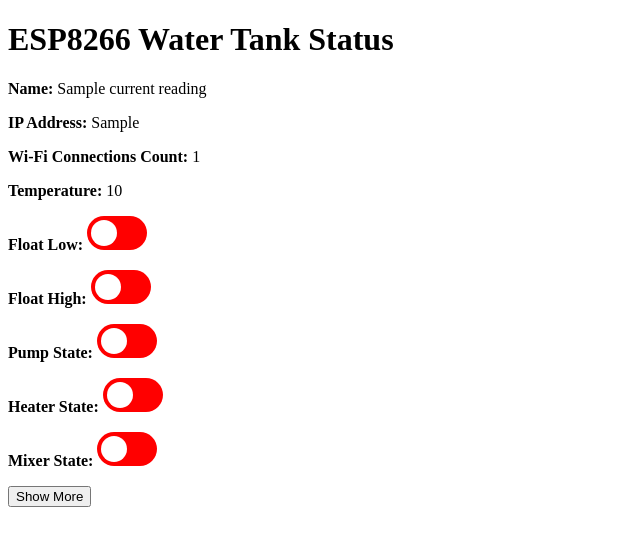
After one commit to Zibnmax/my_dumb_home, a Python web app: template templates/water-tank-test.html in a window 1280 px wide. The commit adds this page. Shown: the top 546 px of the page, without its empty margins (0-640 px from the left). Run offline with Jinja, Linux system fonts and the light colour scheme; the template is opened without the code that fills it: most values are stand-ins (such as "Sample title", 1, 10 or a date in 2020).

Commit message:
do some esp post manage

```diff
--- a/static/styles.css
+++ b/static/styles.css
@@ -3,7 +3,6 @@
     display: none;
   }
 
-/* Стиль для переключателя */
 .switch {
     position: relative;
     display: inline-block;
@@ -40,17 +39,14 @@
     border-radius: 50%;
   }
 
-  /* Стиль для зеленого переключателя */
   .green {
     background-color: green;
   }
 
-  /* Стиль для красного переключателя */
   .red {
     background-color: red;
   }
 
-  /* Изменение стиля ползунка при включенном состоянии */
   .slider input:checked + .slider:before {
     -webkit-transform: translateX(26px);
     -ms-transform: translateX(26px);
--- /dev/null
+++ b/templates/water-tank-test.html
@@ -0,0 +1,107 @@
+<!DOCTYPE html>
+<html>
+<head>
+    <link rel="stylesheet" type="text/css" href="/static/styles.css">
+    <title>ESP8266 Water Tank Status Test</title>
+</head>
+<body>
+    <h1>ESP8266 Water Tank Status</h1>
+    <p><strong>Name:</strong> {{ current_readings.self_name }}</p>
+    <p><strong>IP Address:</strong> {{ current_readings.local_ip }}</p>
+    <p><strong>Wi-Fi Connections Count:</strong> {{ current_readings.wifi_connections_count }}</p>
+    <p><strong>Temperature:</strong> {{ current_readings.temp }}</p>
+    <p><strong>Float Low:</strong>
+    <label class="switch">
+      <input type="checkbox" {% if current_readings.float_low %}checked{% endif %}>
+      <span class="slider {% if current_readings.float_low %}green{% else %}red{% endif %}"></span>
+    </label>
+    </p>
+    <p><strong>Float High:</strong>
+    <label class="switch">
+      <input type="checkbox" {% if current_readings.float_high %}checked{% endif %}>
+      <span class="slider {% if current_readings.float_high %}green{% else %}red{% endif %}"></span>
+    </label>
+    </p>
+    <p><strong>Pump State:</strong>
+    <label class="switch">
+      <input type="checkbox" {% if current_readings.pump_state %}checked{% endif %}>
+      <span class="slider {% if current_readings.pump_state %}green{% else %}red{% endif %}"></span>
+    </label>
+    </p>
+    <p><strong>Heater State:</strong>
+    <label class="switch">
+      <input type="checkbox" {% if current_readings.heater_state %}checked{% endif %}>
+      <span class="slider {% if current_readings.heater_state %}green{% else %}red{% endif %}"></span>
+    </label>
+    </p>
+    <p><strong>Mixer State:</strong>
+    <label class="switch">
+        <input type="checkbox" {% if current_readings.mixer_state %}checked{% endif %}>
+        <span class="slider {% if current_readings.mixer_state %}green{% else %}red{% endif %}"></span>
+    </label>
+    </p>
+
+    <button id="toggleSpoilerButton">Show More</button>
+
+    <div class="spoiler-content" id="spoiler" style="display: none;">
+        <p><strong>Low Temperature:</strong> {{ current_readings.low_temp }}</p>
+        <p><strong>High Temperature:</strong> {{ current_readings.high_temp }}</p>
+        <p><strong>Temperature Sensor Status:</strong> {{ current_readings.is_temp_sensor_ok }}</p>
+        <p><strong>Pump Availability:</strong>
+        <label class="switch">
+            <input type="checkbox" {% if current_readings.is_pump_available %}checked{% endif %}>
+            <span class="slider {% if current_readings.is_pump_available %}green{% else %}red{% endif %}"></span>
+        </label>
+        </p>
+        <p><strong>Heater Availability:</strong>
+        <label class="switch">
+            <input type="checkbox" {% if current_readings.is_heater_available %}checked{% endif %}>
+            <span class="slider {% if current_readings.is_heater_available %}green{% else %}red{% endif %}"></span>
+        </label>
+        </p>
+        <p><strong>Mixer Availability:</strong>
+        <label class="switch">
+            <input type="checkbox" {% if current_readings.is_mixer_available %}checked{% endif %}>
+            <span class="slider {% if current_readings.is_mixer_available %}green{% else %}red{% endif %}"></span>
+        </label>
+        </p>
+    </div>
+
+    <script>
+        updateData();
+        const toggleButton = document.getElementById("toggleSpoilerButton");
+        const spoiler = document.getElementById("spoiler");
+
+        toggleButton.addEventListener("click", function () {
+            if (spoiler.style.display === "none" || spoiler.style.display === "") {
+                spoiler.style.display = "block";
+                toggleButton.textContent = "Show Less";
+            } else {
+                spoiler.style.display = "none";
+                toggleButton.textContent = "Show More";
+            }
+        });
+
+        // После скрытия спойлера, вызовите функцию showAlertIfTrue
+        showAlertIfTrue(current_readings.is_force_fill_tank_ready, 'Force Fill Tank Ready');
+        showAlertIfTrue(current_readings.is_force_heat_water_ready, 'Force Heat Water Ready');
+        showAlertIfTrue(current_readings.is_shower_ready, 'Shower Ready');
+
+
+        // Функция для показа всплывающих окон, если значение true
+        function showAlertIfTrue(value, message) {
+            if (value) {
+                alert(message);
+            }
+        }
+
+        function updateData() {
+            const keys = Object.keys(current_readings);
+            for (const key of keys) {
+                document.getElementById(key).innerText = current_readings[key];
+            }
+        }
+        setInterval(updateData, 500);
+    </script>
+</body>
+</html>
--- a/templates/water-tank.html
+++ b/templates/water-tank.html
@@ -44,7 +44,6 @@
     <button id="toggleSpoilerButton">Show More</button>
 
     <div class="spoiler-content" id="spoiler" style="display: none;">
-        <!-- Additional data here -->
         <p><strong>Low Temperature:</strong> {{ low_temp }}</p>
         <p><strong>High Temperature:</strong> {{ high_temp }}</p>
         <p><strong>Temperature Sensor Status:</strong> {{ is_temp_sensor_ok }}</p>
```
Also changed, not shown: app.py (+20 -21 lines), data.py (added, +25 -0 lines), 1 other file.
